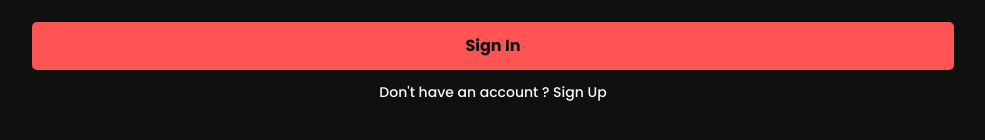
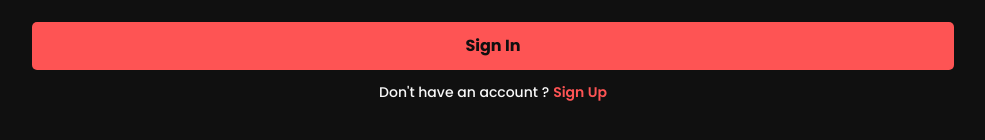
Before and after one commit to MichaelDepp/bmail, a Next.js app: page /signin in a window 1280 px wide. Shown: the part 386-526 px from the top of the page, without its empty margins (147-1132 px from the left). Built offline with nearby package versions, Linux system fonts and the light colour scheme.

Commit message:
add link to signup

```diff
--- a/pages/signin.js
+++ b/pages/signin.js
@@ -8,6 +8,7 @@ import {
   Center,
   Button,
 } from "@chakra-ui/react";
+import Link from "next/link";
 import Signlayout from "../components/Signlayout";
 import { AiFillThunderbolt } from "react-icons/ai";
 
@@ -110,6 +111,7 @@ const Signin = () => {
                 Sign In
               </Button>
             </Center>
+            <Center>
               <Text
                 mt={3}
                 textAlign="center"
@@ -118,8 +120,23 @@ const Signin = () => {
                 fontWeight="medium"
                 fontSize={"sm"}
               >
-              Don't have an account ? Sign Up
+                Don't have an account ?
               </Text>
+              <Link href={"/signup"}>
+                <Text
+                  cursor="pointer"
+                  mt={3}
+                  pl={1}
+                  textAlign="center"
+                  color={btn}
+                  fontFamily={"Poppins"}
+                  fontWeight="semi"
+                  fontSize={"sm"}
+                >
+                  Sign Up
+                </Text>
+              </Link>
+            </Center>
           </Box>
         </Box>
       </Center>
```
Lines whose indentation alone changed are shown as unchanged.
